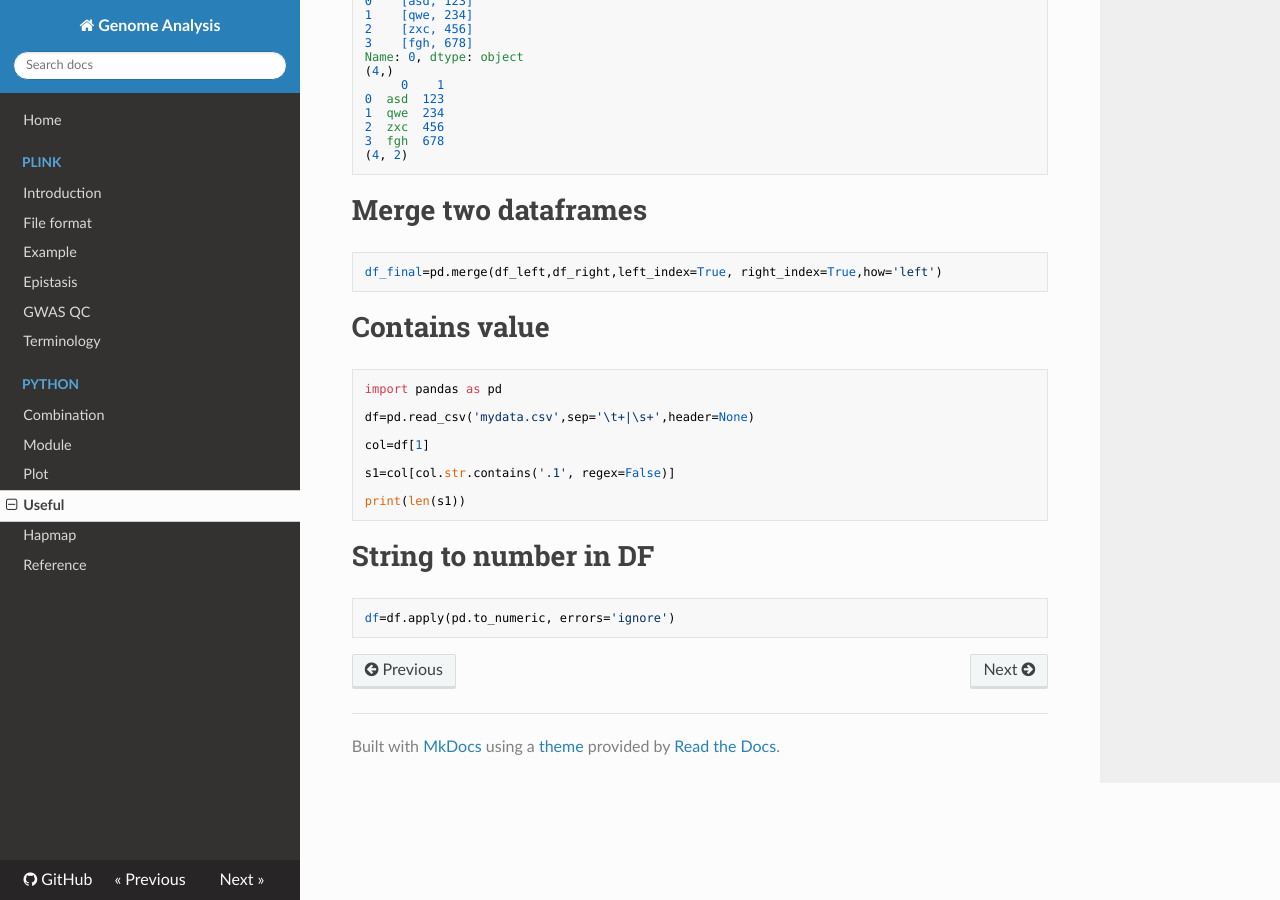
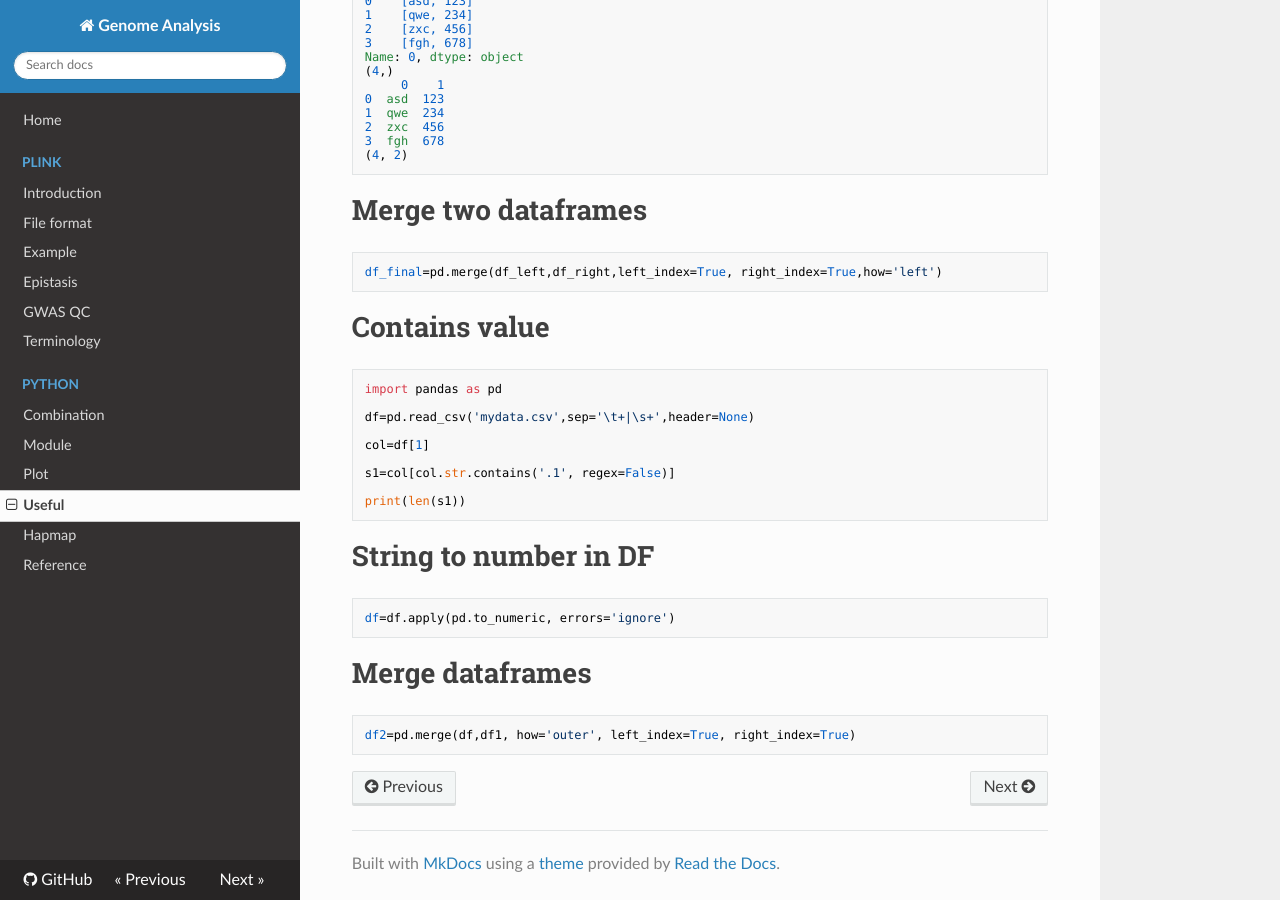
Before and after one commit to WonyoungCho/plink, an MkDocs documentation site: the page built from docs/python_useful.md, in a window 1280 px wide and 900 px high, scrolled down 1453 px. Built offline with MkDocs 1.6.1, drawn with Linux system fonts in a browser that asks for light colours; nearby versions of some CDN libraries; old or Windows-style settings are respelled for this version of MkDocs.

Commit message:
Update python_useful.md

````diff
--- a/docs/python_useful.md
+++ b/docs/python_useful.md
@@ -115,3 +115,8 @@ print(len(s1))
 ```
 df=df.apply(pd.to_numeric, errors='ignore')
 ```
+
+# Merge dataframes
+```
+df2=pd.merge(df,df1, how='outer', left_index=True, right_index=True)
+```
````
